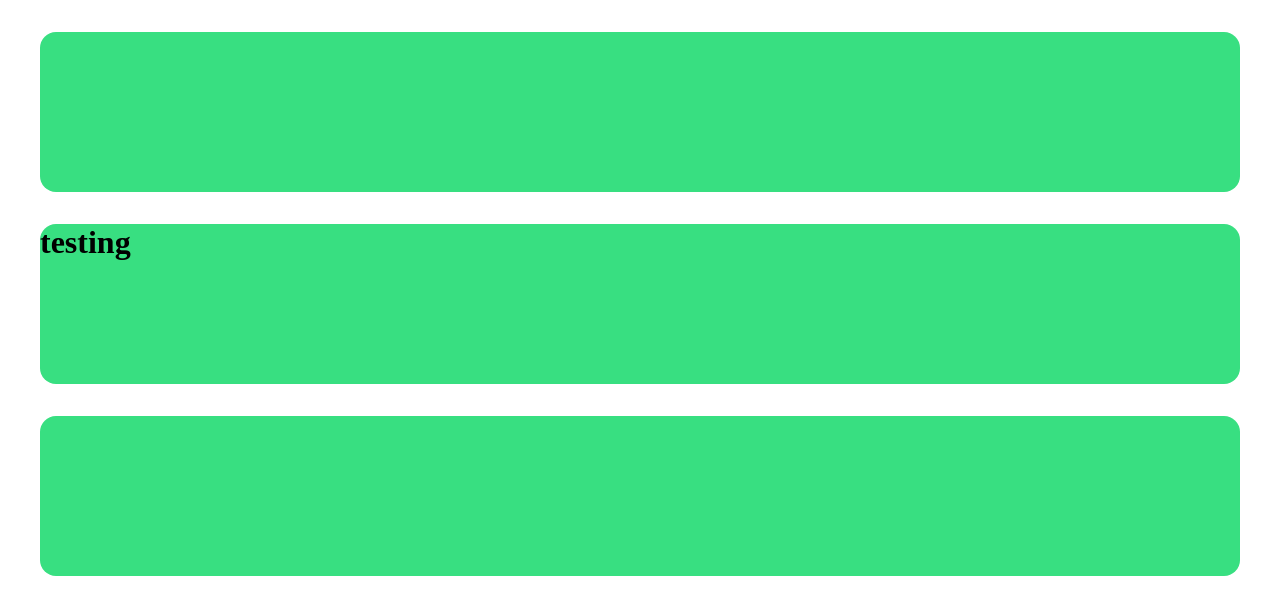
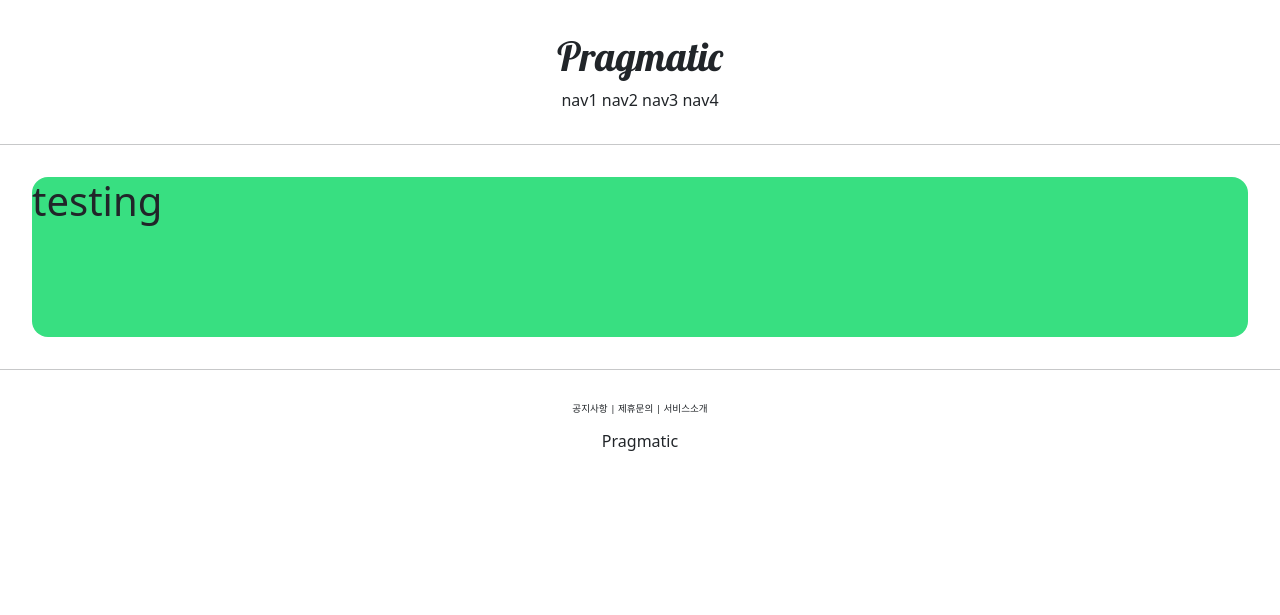
Before and after one commit to sexychoco/pragmatic, a Django app: page /account/hello_world/ in a window 1280 px wide. Shown: the top 615 px of the page. Run offline with Django 4.2, Linux system fonts and the light colour scheme.

Commit message:
django course 10 commit

```diff
--- a/templates/base.html
+++ b/templates/base.html
@@ -6,8 +6,12 @@
 <body>
     {% include 'header.html' %}
 
+    <hr>
+
     {% block content %}
     {% endblock %}
+
+    <hr>
 
     {% include 'footer.html' %}
 </body>
--- a/templates/footer.html
+++ b/templates/footer.html
@@ -1,3 +1,10 @@
-<div style="height: 10rem; background-color: #38df81; border-radius: 1rem; margin: 2rem;">
-
+<div style="text-align:center; margin-top: 2rem;">
+    <div style="font-size: .6rem;">
+        <span>공지사항</span> |
+        <span>제휴문의</span> |
+        <span>서비스소개</span>
+    </div>
+    <div style="margin-top: 1rem;">
+        <h6 style="margin-top: 1rem;">Pragmatic</h6>
+    </div>
 </div>
--- a/templates/head.html
+++ b/templates/head.html
@@ -1,4 +1,11 @@
 <head>
     <meta charset="UTF-8">
     <title>Pinterest</title>
+
+    <!-- BOOTRSTRAP LINK   -->
+    <link href="https://cdn.jsdelivr.net/npm/bootstrap@5.3.0-alpha1/dist/css/bootstrap.min.css"
+          rel="stylesheet" integrity="sha384-GLhlTQ8iRABdZLl6O3oVMWSktQOp6b7In1Zl3/Jr59b6EGGoI1aFkw7cmDA6j6gD" crossorigin="anonymous">
+    <!--  GOOGLEFONT LINK  -->
+    <link rel="preconnect" href="https://fonts.gstatic.com">
+    <link href="https://fonts.googleapis.com/css2?family=Lobster&display=swap" rel="stylesheet">
 </head>
--- a/templates/header.html
+++ b/templates/header.html
@@ -1,3 +1,12 @@
-<div style="height: 10rem; background-color: #38df81; border-radius: 1rem; margin: 2rem;">
+<div style="text-align:center; margin: 2rem 0;">
+    <div>
+        <h1 style= "font-family:'Lobster', cursive;">Pragmatic</h1>
+    </div>
+    <div>
+        <span>nav1</span>
+        <span>nav2</span>
+        <span>nav3</span>
+        <span>nav4</span>
+    </div>
 
 </div>
```
